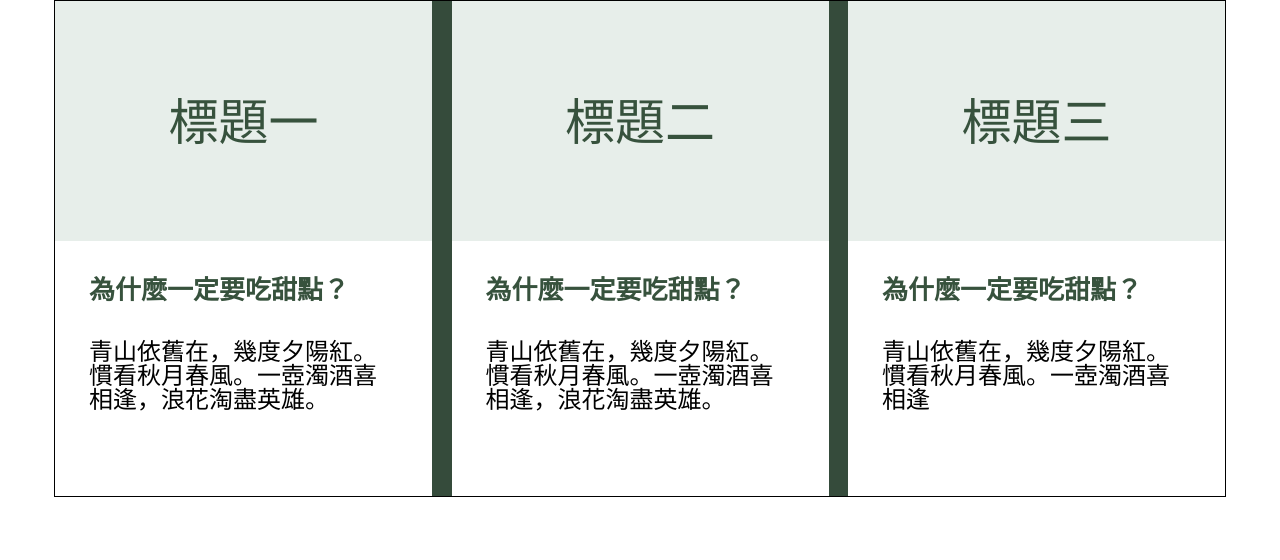
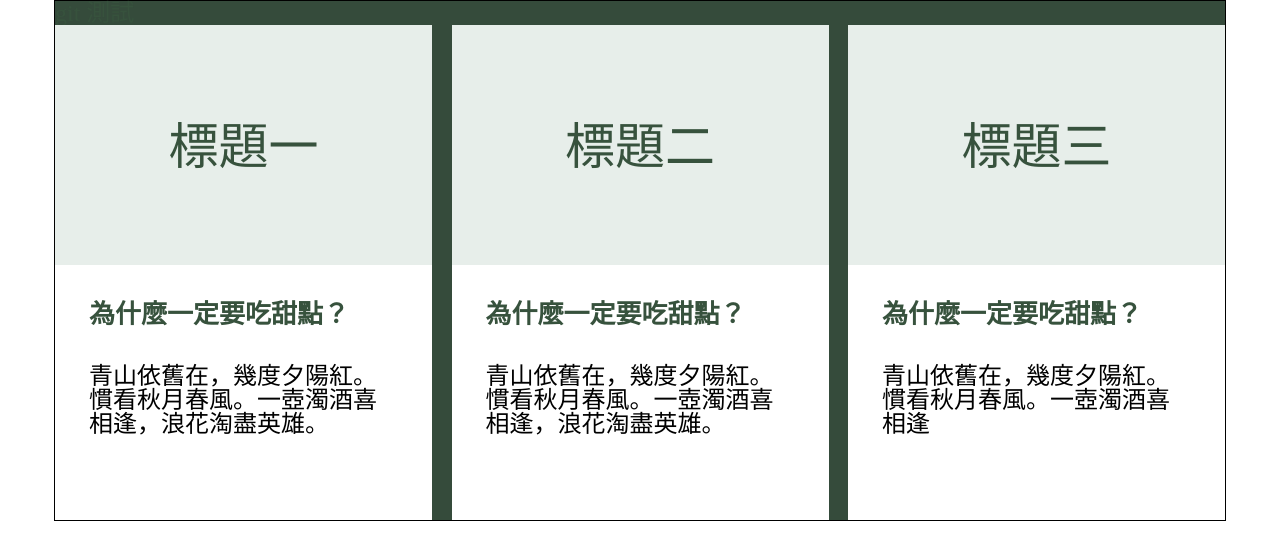
Before and after one commit to HaruYang12/git_test, a plain HTML site: page index.html in a window 1280 px wide. Drawn offline with Linux system fonts and the light colour scheme; files that its build step writes are made by us from their sources.

Commit message:
新增標題樣式

```diff
--- a/index.html
+++ b/index.html
@@ -8,6 +8,7 @@
 </head>
 <body>
     <div class="wrap">
+        <h1>git 測試</h1>
         <ul>
             <li>
                 <h2>標題一</h2>
--- a/style.css
+++ b/style.css
@@ -52,6 +52,10 @@ table {
 	background: #354b3b;
 	border: 1px solid #000;
 }
+h1{
+	color: #37523d;
+	font-size: 24px;
+}
 ul{
 	display: flex;
 	justify-content: space-between;
```
Also changed, not shown: pages.html (added).
